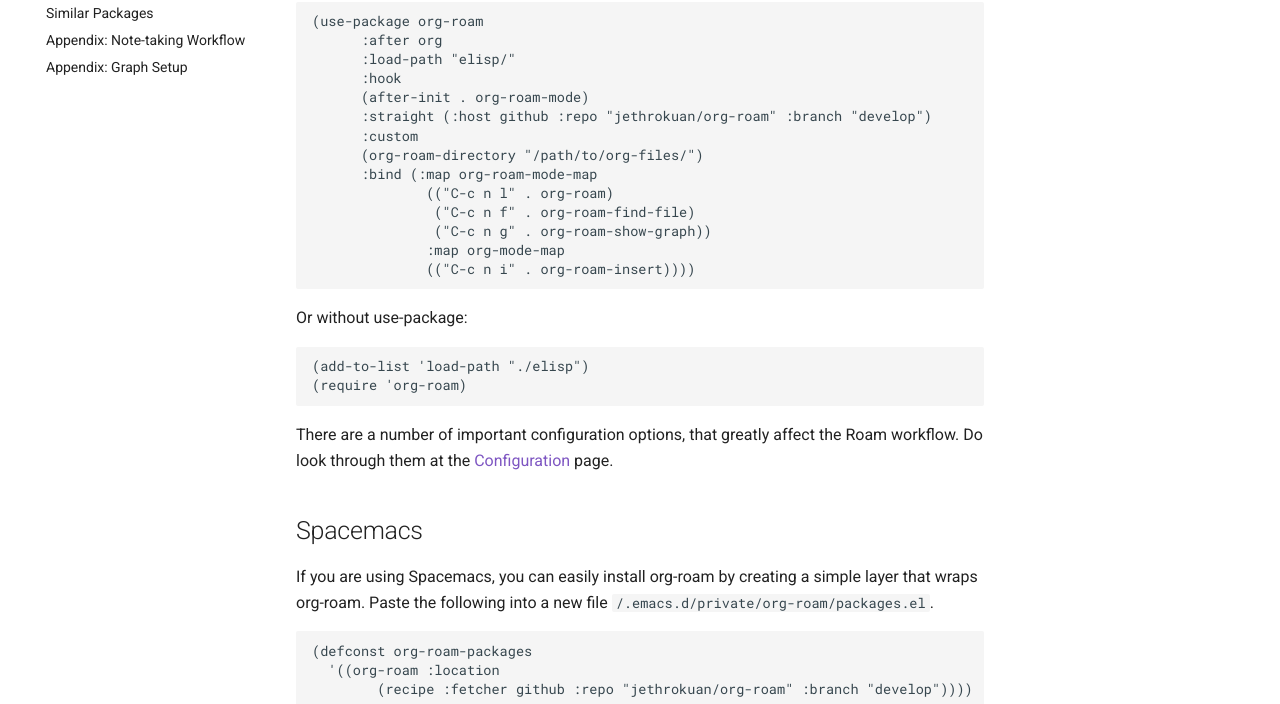
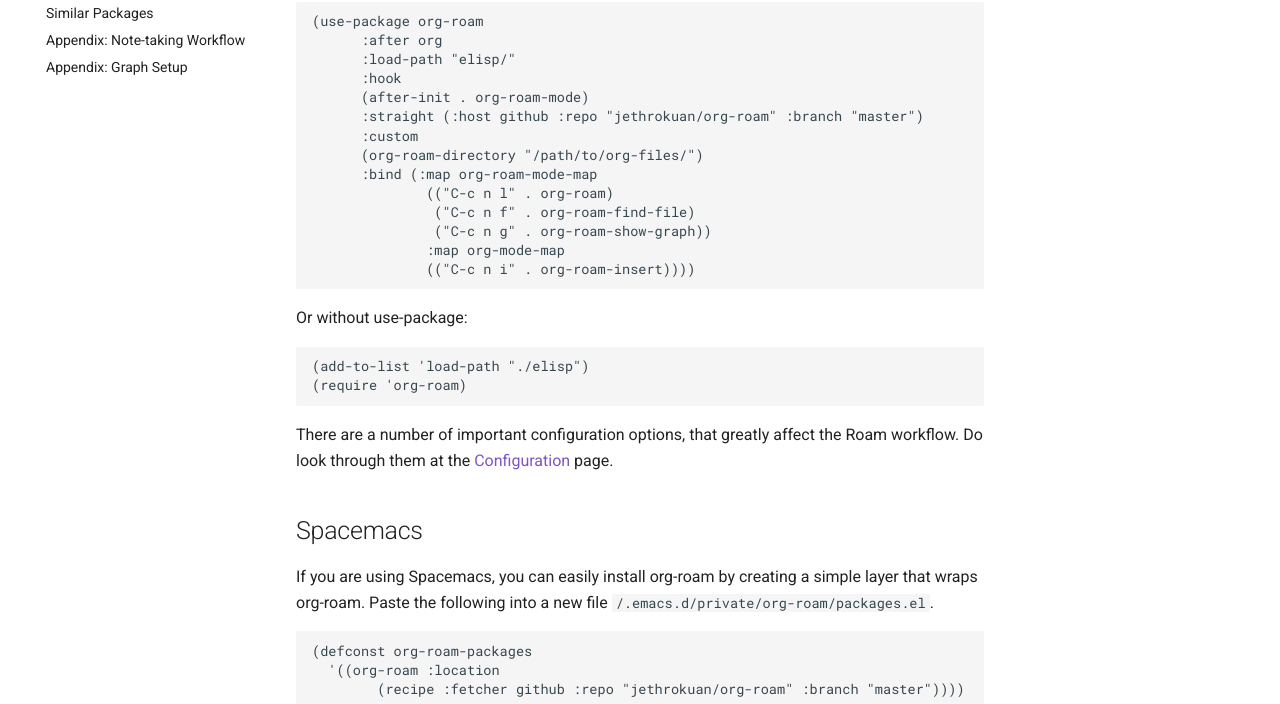
Before and after one commit to org-roam/org-roam, an MkDocs documentation site: the page built from doc/installation.md, in a window 1280 px wide and 1400 px high, scrolled down 430 px. Shown: the part 248-952 px from the top of the window. Built offline with MkDocs 1.6.1 and Material for MkDocs 9.7.7, drawn with Linux system fonts in a browser that asks for light colours; comment, search, counter and statistics services are not loaded; some of the changed text lies outside the part shown.

Commit message:
Change develop to master in installation
As a newcomer, I spent hours trying to figure out why links didn't format properly, until I discovered that it was because I was on develop branch. Switching to master solved all my pains. I hope others don't have to figure it out in the future, maybe just put a disclaimer somewhere in the page :smiley:

````diff
--- a/doc/installation.md
+++ b/doc/installation.md
@@ -8,7 +8,7 @@
       :after org
       :hook
       (after-init . org-roam-mode)
-      :straight (:host github :repo "jethrokuan/org-roam" :branch "develop")
+      :straight (:host github :repo "jethrokuan/org-roam" :branch "master")
       :custom
       (org-roam-directory "/path/to/org-files/")
       :bind (:map org-roam-mode-map
@@ -32,7 +32,7 @@
       :load-path "elisp/"
       :hook
       (after-init . org-roam-mode)
-      :straight (:host github :repo "jethrokuan/org-roam" :branch "develop")
+      :straight (:host github :repo "jethrokuan/org-roam" :branch "master")
       :custom
       (org-roam-directory "/path/to/org-files/")
       :bind (:map org-roam-mode-map
@@ -62,7 +62,7 @@
 ```
 (defconst org-roam-packages
   '((org-roam :location
-        (recipe :fetcher github :repo "jethrokuan/org-roam" :branch "develop"))))
+        (recipe :fetcher github :repo "jethrokuan/org-roam" :branch "master"))))
 
 (defun org-roam/init-org-roam ()
     (use-package org-roam
````
